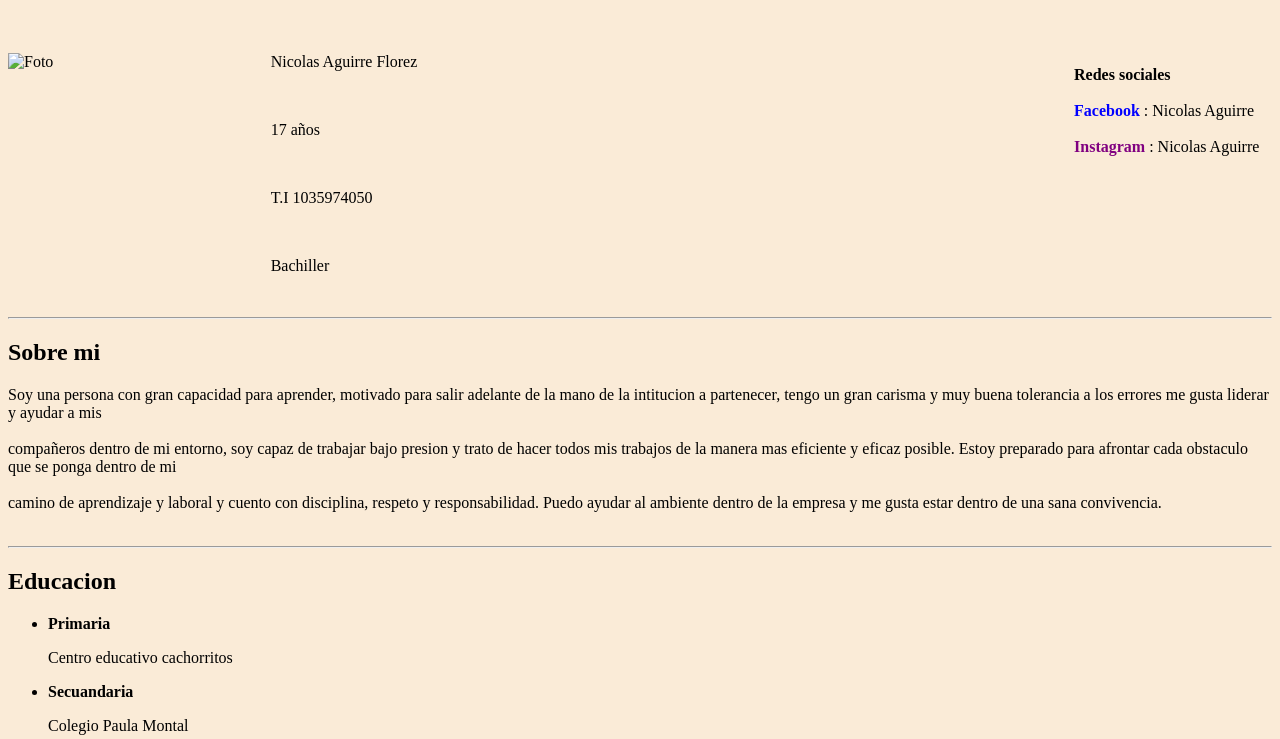
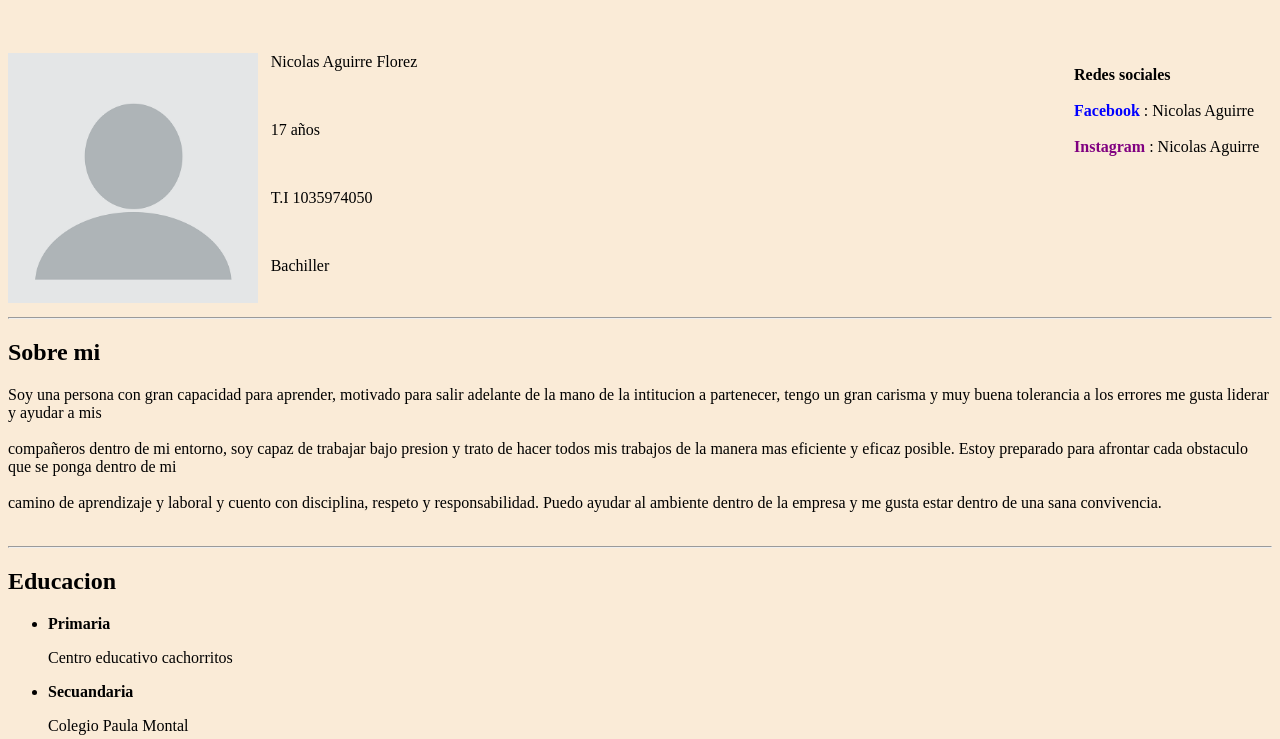
Before and after one commit to Njco1/ejemplo1, a plain HTML site: page index.html in a window 1280 px wide. Shown: the part 61-800 px from the top of the page. Drawn offline with Linux system fonts and the light colour scheme.

Commit message:
Update index.html

```diff
--- a/index.html
+++ b/index.html
@@ -16,7 +16,7 @@
         <strong style="color: blue;">Facebook </strong>: Nicolas Aguirre <br> <br>
         <strong style="color: purple;">Instagram</strong> : Nicolas Aguirre
     </p>
-    <img src="/Ejercicios/HOJA DE VIDA/images/blank-profile-picture-973460_960_720.webp" style="float: left; margin-top: 0%; margin-right: 1%;"  width="250" height="250" alt="Foto">
+    <img src="blank-profile-picture-973460_960_720.webp" style="float: left; margin-top: 0%; margin-right: 1%;"  width="250" height="250" alt="Foto">
     <p > Nicolas Aguirre Florez</p> <br>
     <p > 17 años</p> <br>
     <p > T.I 1035974050 </p> <br>
```
